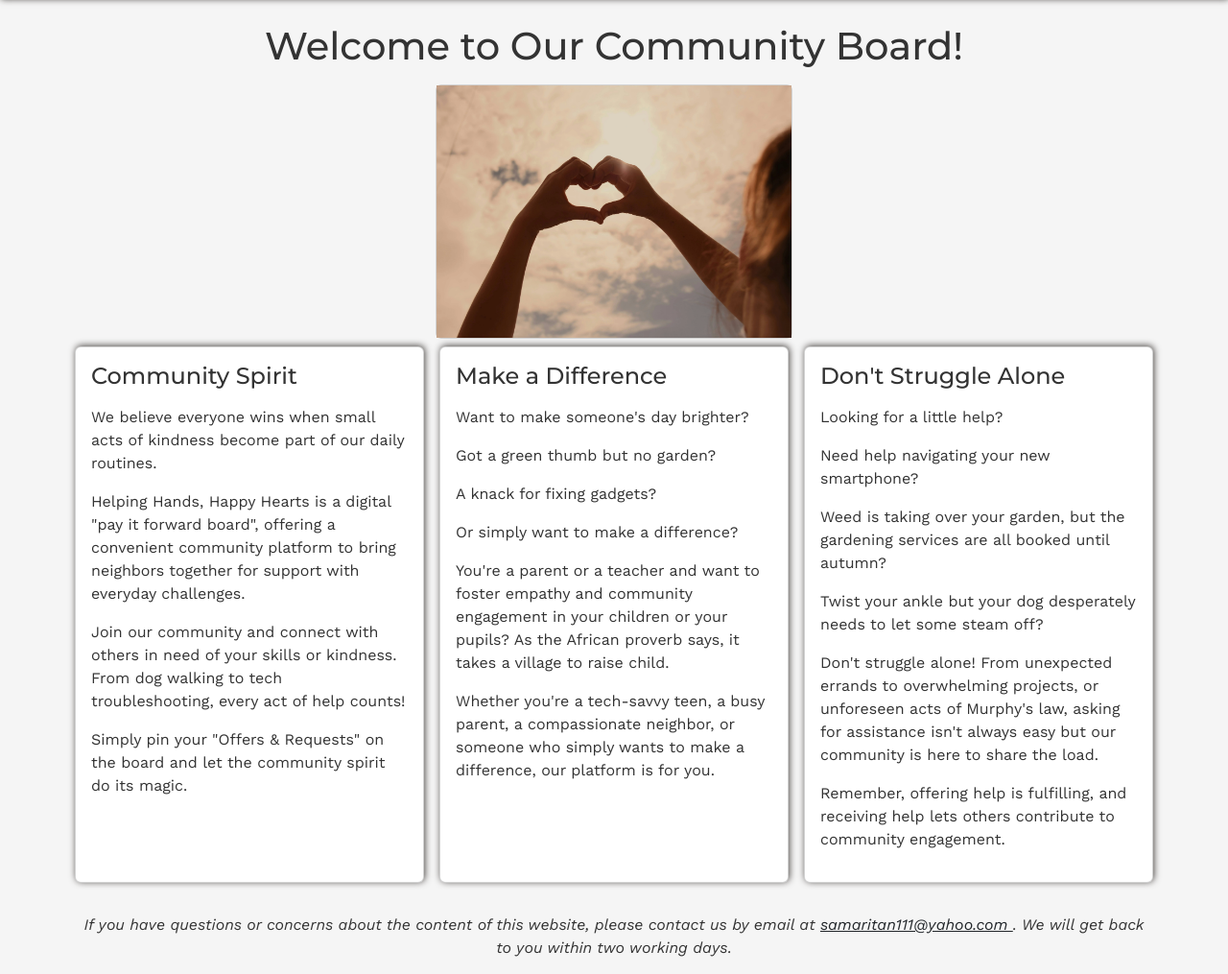
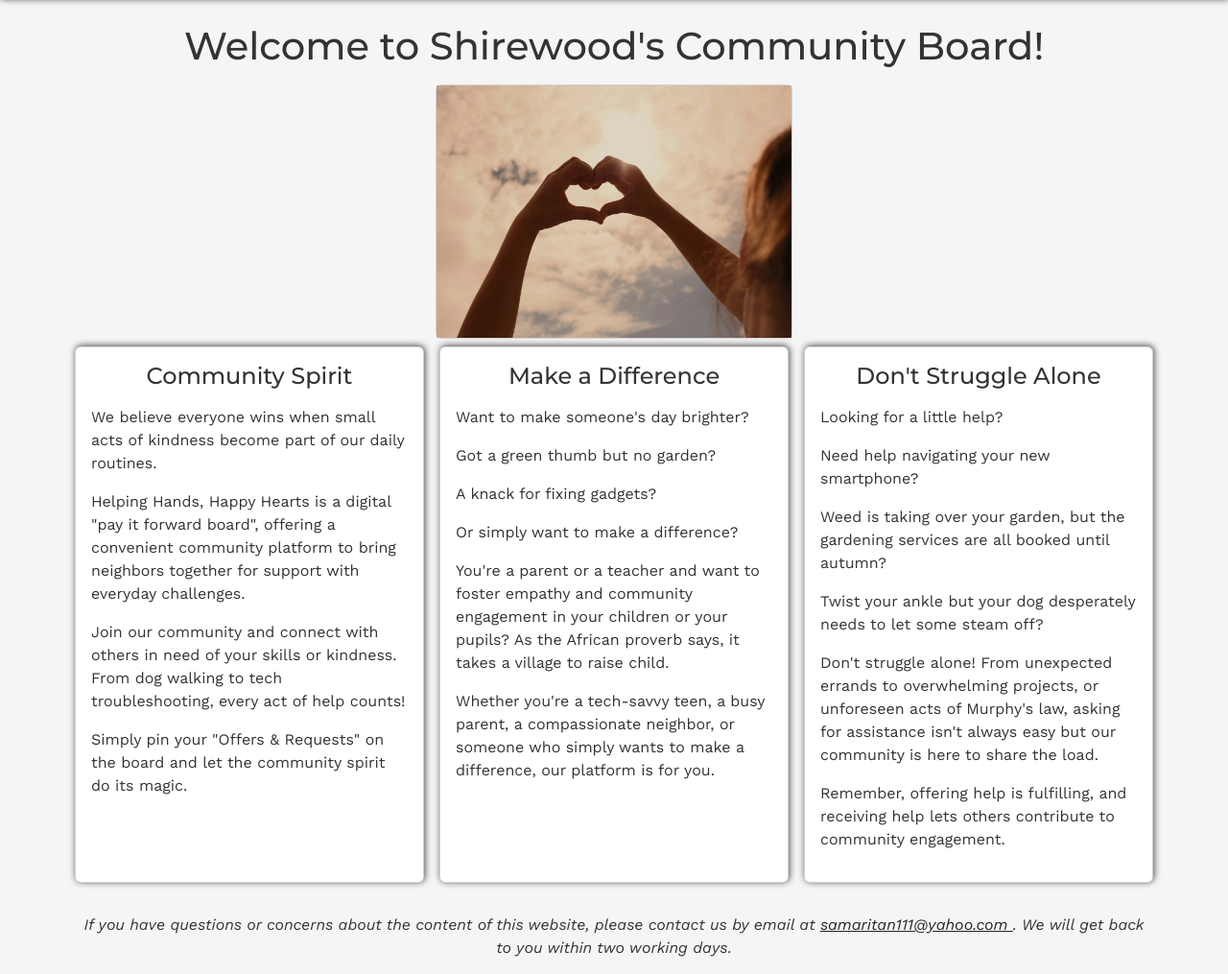
Before and after one commit to g-omarsdottir/helping-hands-happy-hearts, a Django app: page / in a window 1280 px wide. Shown: the part 182-1197 px from the top of the page at 96% size. Run offline with Django 4.2, Linux system fonts and the light colour scheme; parts of the project's set-up code (start-up, migrations or seed data) failed here and were passed over; some libraries are stand-ins or nearby versions.

Commit message:
Refactor
- Change subcategory field on Post model to required for harmonized look of post overview board
- Add town’s name to homepage
- Style subheadings on homepage

```diff
--- a/board/models.py
+++ b/board/models.py
@@ -133,7 +133,7 @@ class Post(models.Model):
         Subcategory,
         related_name="post_subcategory",
         null=True,
-        blank=True,
+        blank=False,
         on_delete=models.SET_NULL,
     )
     post_image = ResizedImageField(
--- a/board/templates/board/board.html
+++ b/board/templates/board/board.html
@@ -40,9 +40,12 @@
                         <li class="list-group-item">
                             <h3 class="card-subtitle">{{ post.category }}</h3>
                         </li>
+                        <!-- if: Leaves field empty if no content -->
+                        {% if post.availability %}
                         <li class="list-group-item">
                             <h4 class="card-subtitle">{{ post.subcategory }}</h4>
                         </li>
+                        {% endif %}
                         <li class="list-group-item excerpt">
                             <p class="card-text">{{post.excerpt|truncatechars:50}}.</p>
                         </li>
--- a/home/templates/home/index.html
+++ b/home/templates/home/index.html
@@ -5,7 +5,7 @@
 {% block content %}
 <div class="container">
     <div class="text-center p-2 mt-3">
-        <h1>Welcome to Our Community Board!</h1>
+        <h1>Welcome to Shirewood's Community Board!</h1>
     </div>
     <div class="d-flex justify-content-center">
         <div class="card col-xs-8 col-md-4">
@@ -16,7 +16,7 @@
         <div class="p-2 d-grid gap-3 col-xs-8 col-md-4">
             <div class="card blackbox">
                 <div class="card-body">
-                    <h2 class="card-title mb-3">
+                    <h2 class="card-title text-center mb-3">
                         Community Spirit
                     </h2>
                     <p class="card-text">
@@ -40,7 +40,7 @@
         <div class="p-2 d-grid gap-3 col-xs-8 col-md-4">
             <div class="card blackbox">
                 <div class="card-body">
-                    <h2 class="card-title mb-3">
+                    <h2 class="card-title text-center mb-3">
                         Make a Difference
                     </h2>
                     <p class="card-text">
@@ -70,7 +70,7 @@
         <div class="p-2 d-grid gap-3 col-xs-8 col-md-4">
             <div class="card blackbox">
                 <div class="card-body">
-                    <h2 class="card-title mb-3">
+                    <h2 class="card-title text-center mb-3">
                         Don't Struggle Alone
                     </h2>
                     <p class="card-text">
```
Also changed, not shown: board/migrations/0007_alter_post_subcategory.py (added).
